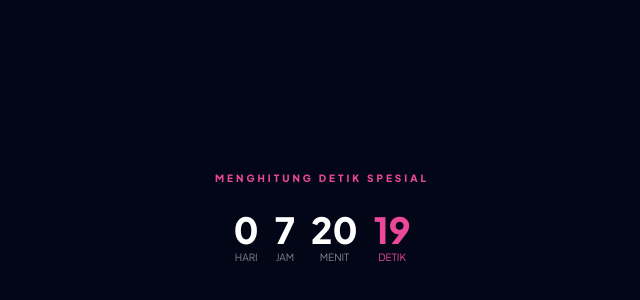
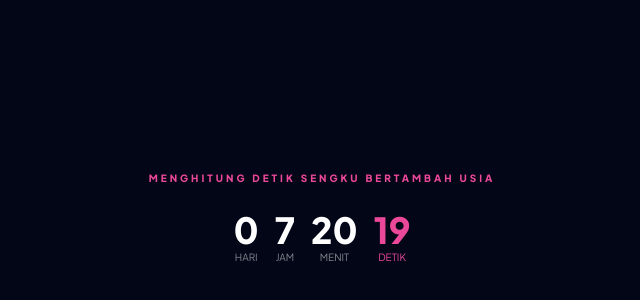
Before and after one commit to ubaidori/birthday, a plain HTML site: page index.html in a window 1280 px wide. Shown: the part 182-482 px from the top of the page, without its empty margins (318-958 px from the left). Drawn offline with nearby package versions, Linux system fonts and the light colour scheme; files whose address does not match are found by name; a web font is replaced by a local one.

Commit message:
change text

```diff
--- a/index.html
+++ b/index.html
@@ -35,7 +35,7 @@
     <div id="transition-overlay"></div>
 
     <div id="countdown-section" class="flex flex-col items-center justify-center text-center p-6 z-10 transition-all duration-500">
-        <p class="text-pink-500 font-bold tracking-[0.3em] text-[10px] mb-6 uppercase">Menghitung Detik Spesial</p>
+        <p class="text-pink-500 font-bold tracking-[0.3em] text-[10px] mb-6 uppercase">Menghitung Detik Sengku Bertambah Usia</p>
         <div class="flex gap-4 text-white">
             <div class="flex flex-col"><span id="days" class="text-4xl font-extrabold">00</span><span class="text-[10px] opacity-50">HARI</span></div>
             <div class="flex flex-col"><span id="hours" class="text-4xl font-extrabold">00</span><span class="text-[10px] opacity-50">JAM</span></div>
```
